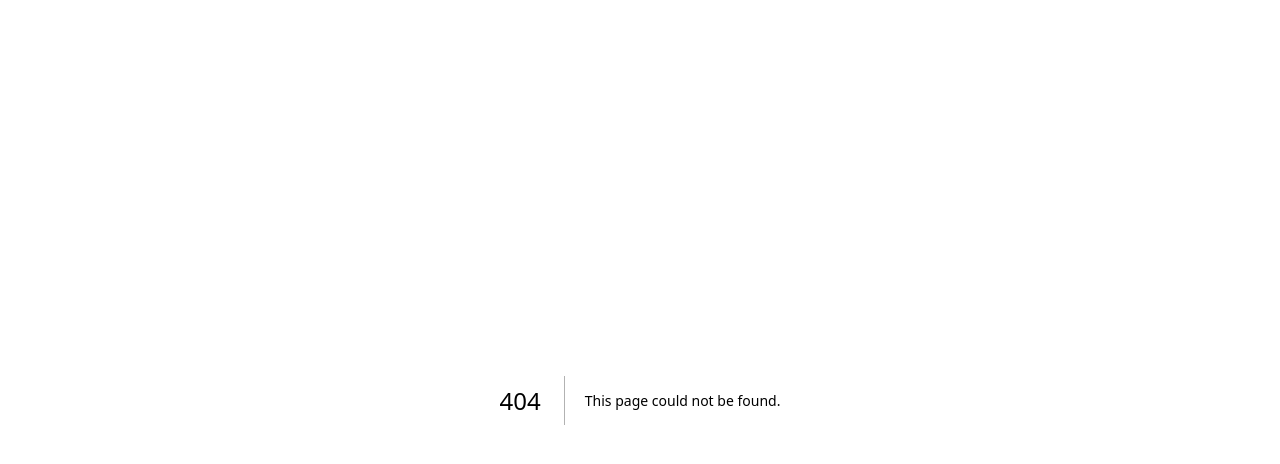
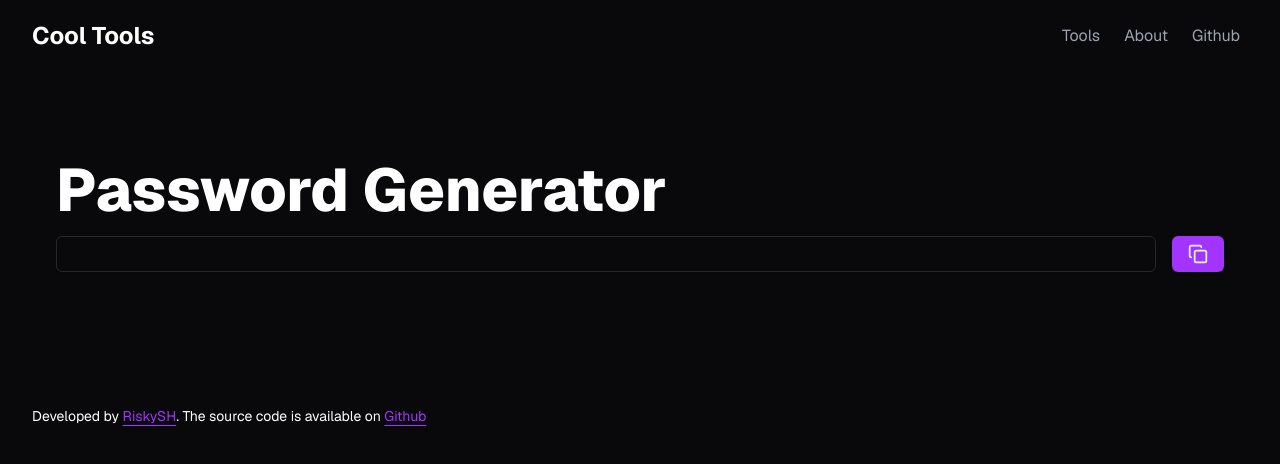
Before and after one commit to riskysh/Tools, a Next.js app: page /password-generator in a window 1280 px wide. Before the commit this address had no page. Shown: the top 464 px of the page. Built offline with nearby package versions, Linux system fonts and the light colour scheme.

Commit message:
Working on new tool's UI

```diff
--- /dev/null
+++ b/src/app/password-generator/page.jsx
@@ -0,0 +1,21 @@
+import Footer from "@/components/footer";
+import NavBar from "@/components/header";
+import { Button } from "@/components/ui/button";
+import { Input } from "@/components/ui/input";
+
+
+export default function PasswordGenerator() {
+    return (
+        <>
+        <NavBar />
+        <h1 className="text-white text-6xl text-left ml-14 mt-40 font-extrabold">Password Generator</h1>
+        <div className="flex items-center gap-4 mx-14 mt-4">
+            <Input type="text" readOnly />
+            <Button variant="toolsBtn">
+            <svg xmlns="http://www.w3.org/2000/svg" width="20" height="20" viewBox="0 0 24 24" fill="none" stroke="currentColor" stroke-width="2" stroke-linecap="round" stroke-linejoin="round" class="lucide lucide-copy"><rect width="14" height="14" x="8" y="8" rx="2" ry="2"/><path d="M4 16c-1.1 0-2-.9-2-2V4c0-1.1.9-2 2-2h10c1.1 0 2 .9 2 2"/></svg>
+            </Button>
+        </div>
+        <Footer />
+        </>
+    )
+}
```
